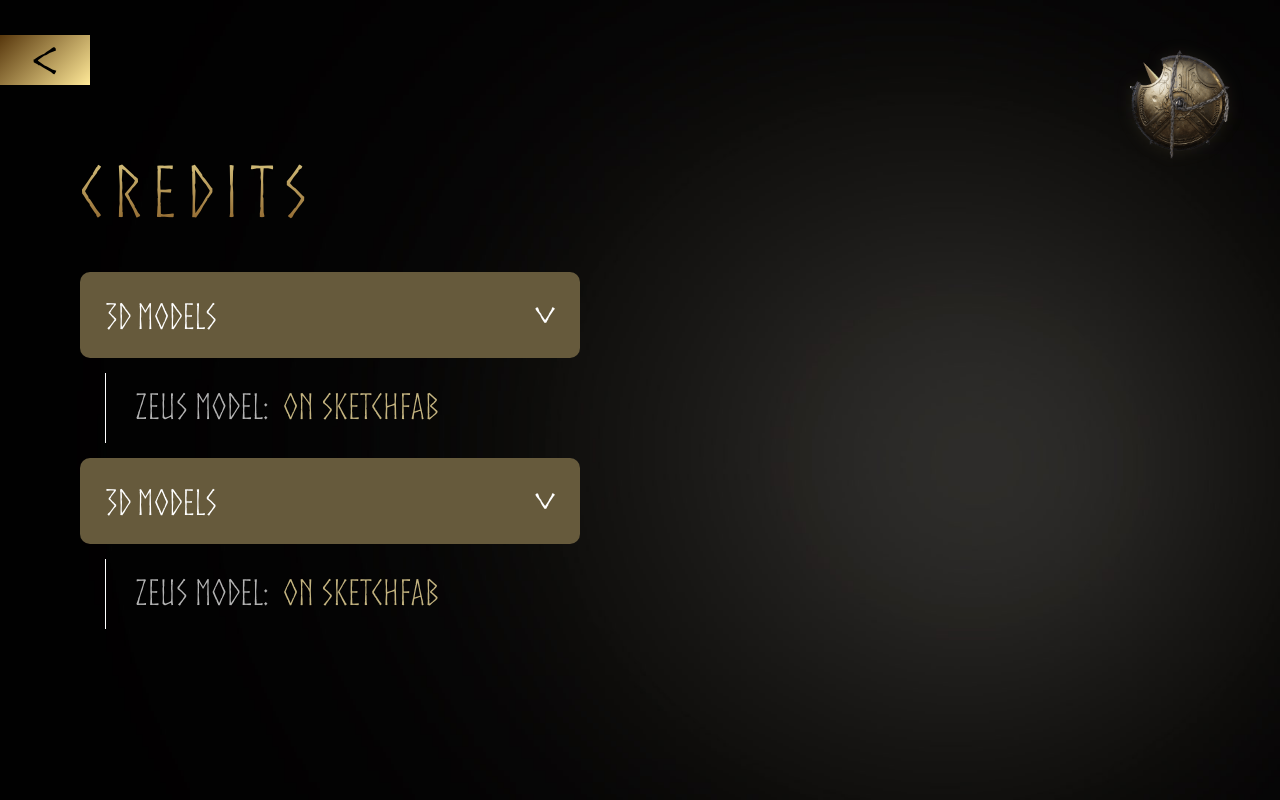
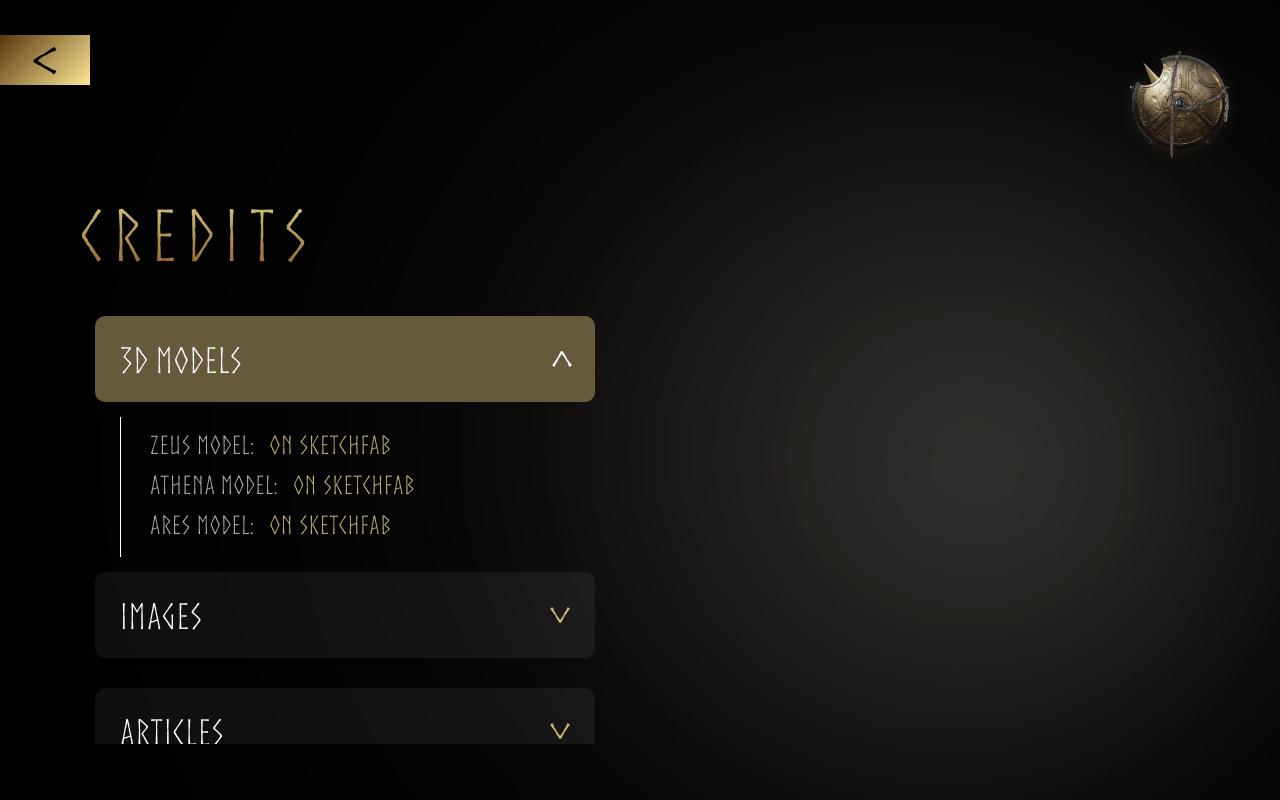
Before and after one commit to farhad-gh-dev/olympus, a React (Create React App) app: page /credits in a window 1280 px wide. Built offline with nearby package versions, Linux system fonts and the light colour scheme.

Commit message:
finished dropdown section

```diff
--- a/src/Components/CreditsDropDown/CreditsDropDown.tsx
+++ b/src/Components/CreditsDropDown/CreditsDropDown.tsx
@@ -1,21 +1,48 @@
 import React from "react";
 
-const CreditsDropDown: React.FC = () => {
+interface dropdownItem {
+  itemTitle: string;
+  itemLink: { linkTitle: string; linkUrl: string };
+}
+
+interface Props {
+  isActive: boolean;
+  dropdownTitle?: string;
+  dropdownItems: dropdownItem[];
+  toggleHandler: (targetCategory: string) => void;
+}
+
+const CreditsDropDown: React.FC<Props> = ({
+  isActive = false,
+  dropdownTitle = "dropdown",
+  dropdownItems,
+  toggleHandler,
+}) => {
   return (
-    <div className="credits-dropdown">
+    <div className={`credits-dropdown${isActive ? " active" : ""}`}>
       <div className="dropdown-container">
-        <div className="dropdown-button">
-          <h5 className="dropdown-title">3d models</h5>
+        <button
+          className="dropdown-button _custom-button"
+          onClick={() => toggleHandler(dropdownTitle)}
+        >
+          <h5 className="dropdown-title">{dropdownTitle}</h5>
           <div className="dropdown-icon">{">"}</div>
-        </div>
+        </button>
         <div className="dropdown-items-container">
           <ul>
-            <li>
-              <span className="dropdown-item-title">zeus model:</span>
-              <a href="/" className="dropdown-item-link">
-                on sketchfab
-              </a>
-            </li>
+            {dropdownItems.map((item) => {
+              return (
+                <li>
+                  <span className="dropdown-item-title">{item.itemTitle}:</span>
+                  <a
+                    href={item.itemLink.linkUrl}
+                    className="dropdown-item-link"
+                  >
+                    {item.itemLink.linkTitle}
+                  </a>
+                </li>
+              );
+            })}
           </ul>
         </div>
       </div>
--- a/src/Components/CreditsDropDown/_credits-dropdown.scss
+++ b/src/Components/CreditsDropDown/_credits-dropdown.scss
@@ -1,5 +1,9 @@
 .credits-dropdown {
-  width: 500px;
+  width: 100%;
+
+  @include sm-size {
+    width: 500px;
+  }
 
   .dropdown-container {
     width: 100%;
@@ -8,29 +12,54 @@
       display: flex;
       align-items: center;
       justify-content: space-between;
-      padding: 18px 25px;
-      background-color: #665a3c;
+      padding: 10px 15px;
+      background-color: rgba(255, 255, 255, 0.06);
       border-radius: 10px;
 
+      @include sm-size {
+        padding: 18px 25px;
+      }
+
       .dropdown-title {
-        font-size: 35px;
-        letter-spacing: 0.35;
+        font-size: 18px;
+        letter-spacing: 0.035em;
+
+        @include sm-size {
+          font-size: 35px;
+        }
       }
 
       .dropdown-icon {
-        font-size: 50px;
+        font-size: 30px;
+        color: #ccb37a;
         transform: rotate(90deg);
+
+        @include sm-size {
+          font-size: 50px;
+        }
       }
     }
 
     .dropdown-items-container {
-      //   height: 0;
-      //   overflow: hidden;
-      padding: 15px 25px;
+      max-height: 0;
+      opacity: 0;
+      visibility: hidden;
+      padding: 10px 25px;
+      overflow: hidden;
+      transition: max-height 0.7s ease-out;
+      transition: 0.7s ease-out;
+
+      @include sm-size {
+        padding: 15px 25px;
+      }
 
       ul {
         position: relative;
-        padding: 15px 0 20px 30px;
+        padding: 5px 0 10px 20px;
+
+        @include sm-size {
+          padding: 15px 0 20px 30px;
+        }
 
         &::after {
           content: "";
@@ -43,9 +72,14 @@
         }
 
         li {
-          font-size: 35px;
-          letter-spacing: 0.35;
-          margin-bottom: 15px;
+          font-size: 18px;
+          letter-spacing: 0.035em;
+          margin-bottom: 10px;
+
+          @include sm-size {
+            font-size: 25px;
+            margin-bottom: 15px;
+          }
 
           &:last-child {
             margin-bottom: 0;
@@ -55,11 +89,34 @@
             opacity: 0.7;
           }
           .dropdown-item-link {
-            margin-left: 15px;
+            margin-left: 5px;
             color: #c4b480;
+
+            @include lg-size {
+              margin-left: 15px;
+            }
           }
         }
       }
     }
   }
+
+  &.active {
+    .dropdown-container {
+      .dropdown-button {
+        background-color: #665a3c;
+
+        .dropdown-icon {
+          color: #ffffff;
+          transform: rotate(-90deg);
+        }
+      }
+      .dropdown-items-container {
+        max-height: 500px;
+        opacity: 1;
+        visibility: visible;
+        // transition: 0.7s ease-in-out;
+      }
+    }
+  }
 }
--- a/src/Pages/CreditsPage.tsx
+++ b/src/Pages/CreditsPage.tsx
@@ -1,4 +1,4 @@
-import React from "react";
+import React, { useState } from "react";
 import { useSelector } from "react-redux";
 import { RootState } from "../Redux/Reducers/index";
 
@@ -9,6 +9,82 @@ import CreditsDropDown from "../Components/CreditsDropDown/CreditsDropDown";
 
 const CreditsPage: React.FC = () => {
   const { navbarLinks } = useSelector((store: RootState) => store.ThemeReducer);
+  const [activeDropdown, setActiveDropdown] = useState("3d models");
+
+  const dropdownTogglerHandler = (targetCategory: string) => {
+    if (activeDropdown === targetCategory) {
+      setActiveDropdown("");
+      return;
+    }
+
+    setActiveDropdown(targetCategory);
+  };
+
+  const creditsData = [
+    {
+      categoryName: "3d models",
+      categoryItems: [
+        {
+          itemTitle: "zeus model",
+          itemLink: { linkTitle: "on sketchfab", linkUrl: "/sketchfab" },
+        },
+        {
+          itemTitle: "athena model",
+          itemLink: { linkTitle: "on sketchfab", linkUrl: "/sketchfab" },
+        },
+        {
+          itemTitle: "ares model",
+          itemLink: { linkTitle: "on sketchfab", linkUrl: "/sketchfab" },
+        },
+      ],
+    },
+    {
+      categoryName: "images",
+      categoryItems: [
+        {
+          itemTitle: "zeus model",
+          itemLink: { linkTitle: "on sketchfab", linkUrl: "/sketchfab" },
+        },
+        {
+          itemTitle: "athena model",
+          itemLink: { linkTitle: "on sketchfab", linkUrl: "/sketchfab" },
+        },
+        {
+          itemTitle: "ares model",
+          itemLink: { linkTitle: "on sketchfab", linkUrl: "/sketchfab" },
+        },
+        {
+          itemTitle: "zeus model",
+          itemLink: { linkTitle: "on sketchfab", linkUrl: "/sketchfab" },
+        },
+        {
+          itemTitle: "athena model",
+          itemLink: { linkTitle: "on sketchfab", linkUrl: "/sketchfab" },
+        },
+        {
+          itemTitle: "ares model",
+          itemLink: { linkTitle: "on sketchfab", linkUrl: "/sketchfab" },
+        },
+      ],
+    },
+    {
+      categoryName: "articles",
+      categoryItems: [
+        {
+          itemTitle: "zeus model",
+          itemLink: { linkTitle: "on sketchfab", linkUrl: "/sketchfab" },
+        },
+        {
+          itemTitle: "athena model",
+          itemLink: { linkTitle: "on sketchfab", linkUrl: "/sketchfab" },
+        },
+        {
+          itemTitle: "ares model",
+          itemLink: { linkTitle: "on sketchfab", linkUrl: "/sketchfab" },
+        },
+      ],
+    },
+  ];
 
   return (
     <div className="credits-page">
@@ -21,8 +97,18 @@ const CreditsPage: React.FC = () => {
       <div className="page-content">
         <div className="left-side">
           <h1 className="main-title">credits</h1>
-          <CreditsDropDown />
-          <CreditsDropDown />
+          <div className="dropdowns-container">
+            {creditsData.map((category) => {
+              return (
+                <CreditsDropDown
+                  isActive={category.categoryName === activeDropdown}
+                  dropdownTitle={category.categoryName}
+                  dropdownItems={category.categoryItems}
+                  toggleHandler={dropdownTogglerHandler}
+                />
+              );
+            })}
+          </div>
         </div>
       </div>
     </div>
--- a/src/Pages/_credits-page.scss
+++ b/src/Pages/_credits-page.scss
@@ -3,15 +3,52 @@
   height: 100vh;
 
   .page-content {
+    display: flex;
+    flex-direction: column;
+    padding: 0 30px;
+    z-index: 0;
+
+    @include sm-size {
       width: 100%;
       height: 100%;
+      flex-direction: row;
+      padding: 0 80px;
+    }
+
+    .left-side {
+      @include sm-size {
         display: flex;
-    align-items: center;
-    padding: 0 80px;
-    z-index: 0;
+        flex-direction: column;
+        padding-top: 25vh;
+        padding-bottom: 7vh;
+        overflow: hidden;
+      }
+
+      .dropdowns-container {
+        @include sm-size {
+          flex-grow: 1;
+          overflow: auto;
+          padding: 0 15px 0;
+
+          &::-webkit-scrollbar {
+            width: 2px;
+          }
+
+          &::-webkit-scrollbar-track {
+            background: transparent;
+            border: 1px solid #ffffff;
+            border-left: none;
+            border-right: none;
+          }
+
+          &::-webkit-scrollbar-thumb {
+            background: rgba(#ffffff, 0.22);
+          }
+        }
+      }
 
       .main-title {
-      margin: 0 0 30px;
+        margin: 0 0 35px;
         background: $h1_gradient_color;
         -webkit-background-clip: text;
         -webkit-text-fill-color: transparent;
@@ -22,3 +59,4 @@
       }
     }
   }
+}
```
Lines whose indentation alone changed are shown as unchanged.
